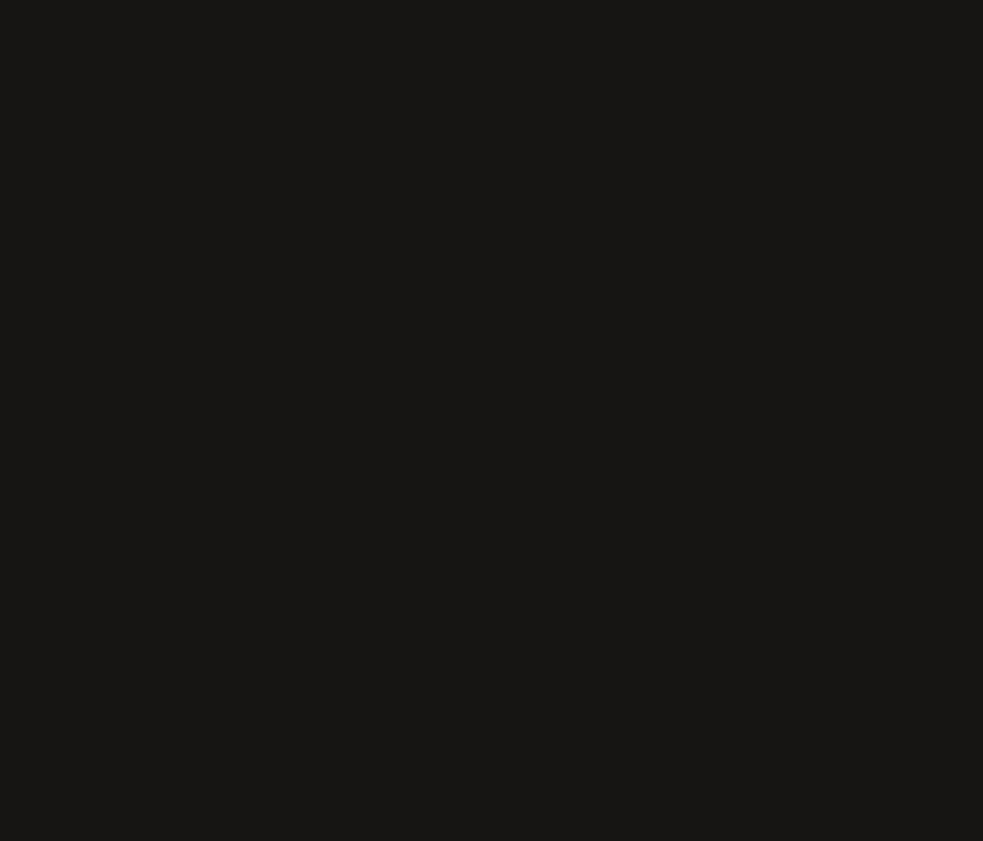
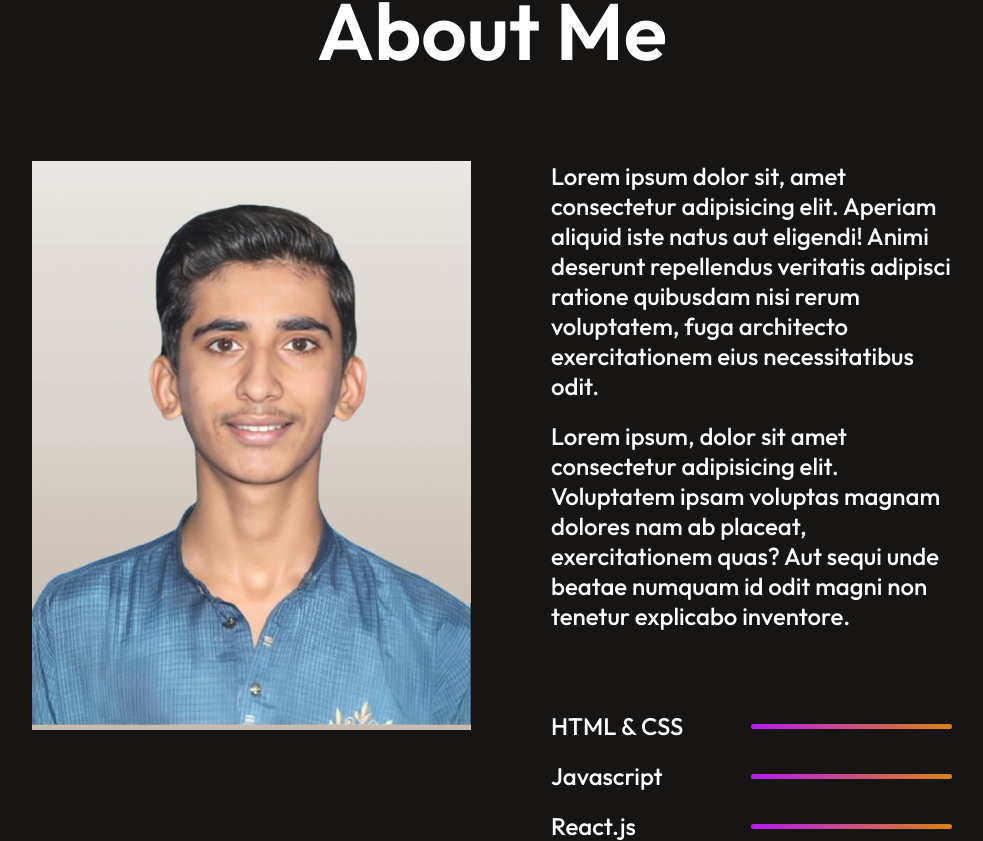
Before and after one commit to BaeedKhan91/portfolio-web, a React (Vite) app: page / in a window 1280 px wide. Shown: the part 1209-2050 px from the top of the page, without its empty margins (148-1131 px from the left). Before the commit the page ends 1109 px from the top, so only its background shows below. Built offline with nearby package versions, Linux system fonts and the light colour scheme; a web font is replaced by a local one.

Commit message:
complete about section

```diff
--- a/src/App.jsx
+++ b/src/App.jsx
@@ -1,6 +1,7 @@
 import React ,{ useState } from 'react'
 import Navbar from './component/Navbar/Navbar'
 import Hero from './component/Hero/Hero'
+import About from './component/About/About'
 function App() {
 
 
@@ -8,6 +9,7 @@ function App() {
     <>
     <Navbar/>
     <Hero/>
+    <About/>
     </>
   )
 }
--- /dev/null
+++ b/src/component/About/About.css
@@ -0,0 +1,59 @@
+.about{
+    display: flex;
+    flex-direction: column;
+    align-items: center;
+    justify-content: center;
+    gap: 80px;
+    margin: 80px 180px;
+}
+.about-title h1{
+    padding:0px 30px ;
+    font-size: 80px;
+    font-weight: 600;
+
+}
+.about-sections{
+    display: flex;
+    gap: 80px;
+}
+.about-right{
+    display: flex;
+    flex-direction: column;
+    gap: 80px;
+}
+.about-para{
+    display: flex;
+    flex-direction: column;
+    gap:20px ;
+    font-size: 24px;
+    font-weight: 500;
+}
+.about-skills{
+    display: flex;
+    flex-direction: column;
+    gap: 20px;
+}
+.about-skill{
+    display: flex;
+    gap: 50px;
+    align-items: center;
+    transition: 0.3s;
+}
+.about-skill p{
+    min-width: 150px;
+    font-size: 24px;
+    font-weight: 500;
+}
+.about-skill hr{
+    outline: none;
+    border: none;
+    width: 50%;
+    height: 5px;
+    border-radius: 50px;
+    background: linear-gradient(264deg, #DF8908 -5.09%, #B415FF 106.28%);
+
+}
+.about-skill:hover{
+    transform: scale(1.05);
+    transition: 0.3s;
+}
--- /dev/null
+++ b/src/component/About/About.jsx
@@ -0,0 +1,37 @@
+import React from 'react'
+import theme_pattern from '../../assets/theme_pattern.svg'
+import profile from '../../assets/fiver.png'
+import './About.css'
+function About() {
+  return (
+    <div className='about'>
+    <div className="about-title">
+        <h1>About Me</h1>
+        {/* <img src={theme_pattern} alt="" /> */}
+    </div>
+    <div className="about-sections">
+        <div className="about-left">
+            <img src={profile} alt="" />
+        </div>
+        <div className="about-right">
+            <div className="about-para">
+                <p>Lorem ipsum dolor sit, amet consectetur adipisicing elit. Aperiam aliquid iste natus aut eligendi! Animi deserunt repellendus veritatis adipisci ratione quibusdam nisi rerum voluptatem, fuga architecto exercitationem eius necessitatibus odit.</p>
+                <p>Lorem ipsum, dolor sit amet consectetur adipisicing elit. Voluptatem ipsam voluptas magnam dolores nam ab placeat, exercitationem quas? Aut sequi unde beatae numquam id odit magni non tenetur explicabo inventore.</p>
+            </div>
+            <div className="about-skills">
+                <div className="about-skill">
+                <p>HTML & CSS</p> <hr style={{width:'70%'}}/></div>
+                <div className="about-skill">
+                <p>Javascript</p> <hr style={{width:'50%'}}/></div>
+                <div className="about-skill">
+                <p>React.js</p> <hr style={{width:'60%'}}/></div>
+
+
+            </div>
+        </div>
+    </div>
+    </div>
+  )
+}
+
+export default About
```
